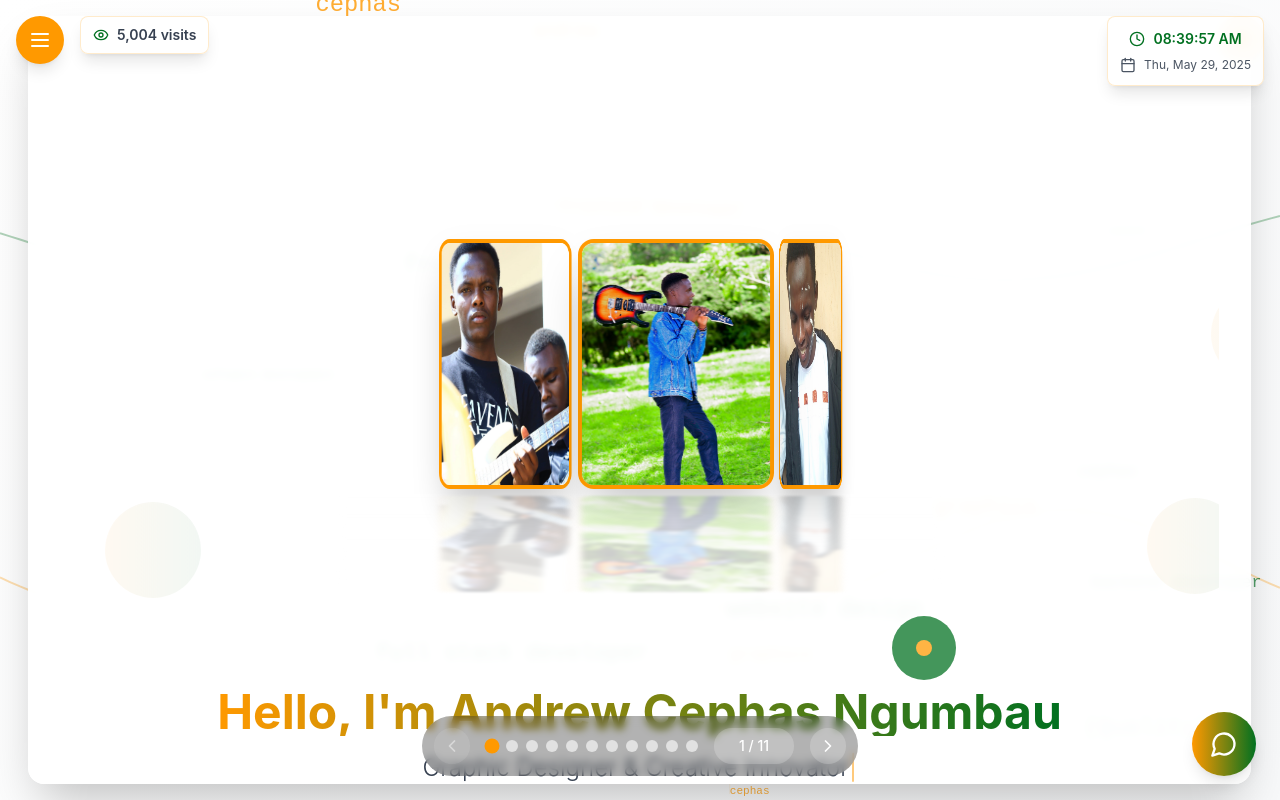
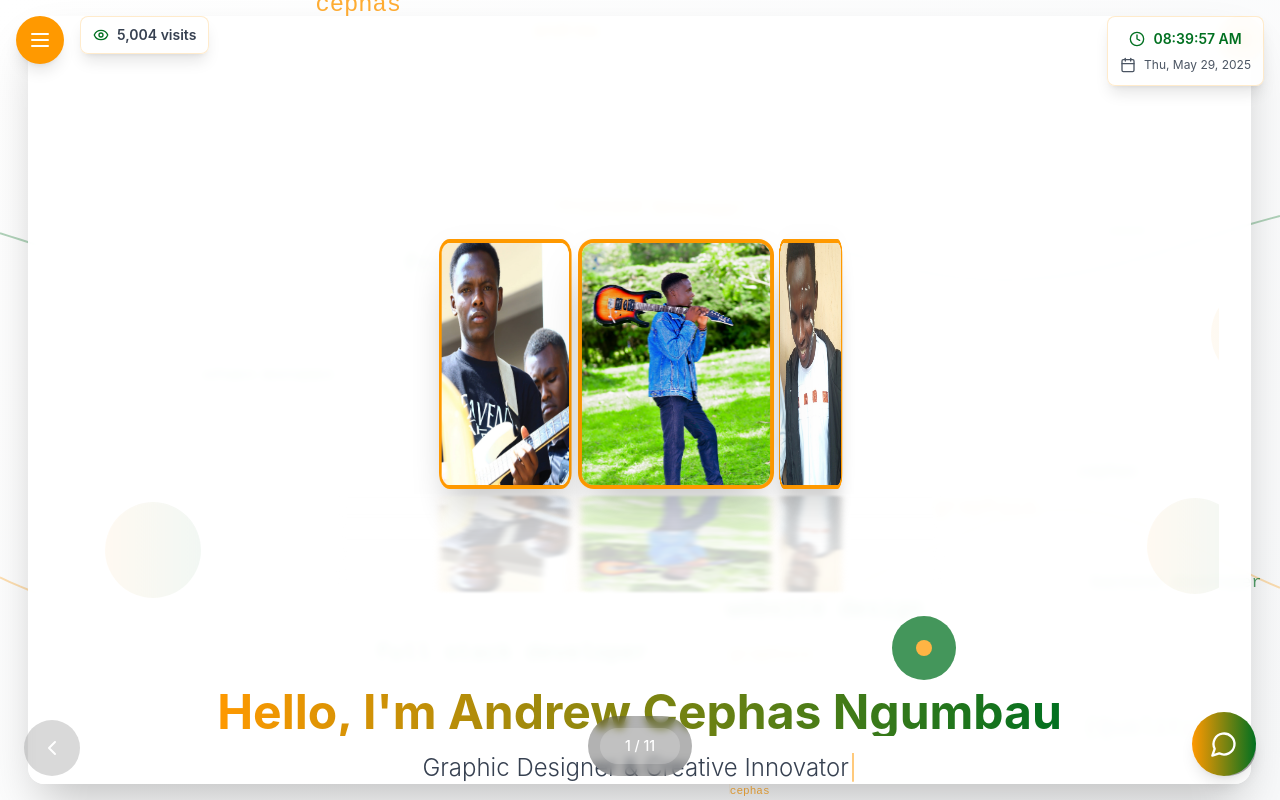
Before and after one commit to Andrewcephas/catech-portfolio, a React (Vite) app: page / in a window 1280 px wide. Built offline with nearby package versions, Linux system fonts and the light colour scheme.

Commit message:
Refactor: UI and content updates
Moved navigation controls to bottom corners, replaced AI images, updated contact and website information, and added a watermark option to the poster download.

```diff
--- a/src/components/BookLayout.tsx
+++ b/src/components/BookLayout.tsx
@@ -1,3 +1,4 @@
+
 import { useState } from "react";
 import { ChevronLeft, ChevronRight, Menu, X } from "lucide-react";
 import DateTimeDisplay from "./DateTimeDisplay";
@@ -117,45 +118,30 @@ const BookLayout = ({ currentPage, setCurrentPage }: BookLayoutProps) => {
           </div>
         </div>
 
-        {/* Enhanced Responsive Navigation Controls */}
-        <div className="fixed bottom-4 md:bottom-6 left-1/2 transform -translate-x-1/2 z-30">
-          <div className="flex items-center justify-center space-x-2 md:space-x-4 bg-black/30 backdrop-blur-sm p-2 md:p-3 rounded-full">
-            {/* Previous Button */}
+        {/* Previous Button - Bottom Left Corner */}
         <button
           onClick={prevPage}
           disabled={currentPage === 0}
-              className="p-2 bg-white/20 rounded-full text-white transition-all duration-300 hover:bg-white/30 hover:scale-110 disabled:opacity-50 disabled:cursor-not-allowed disabled:hover:scale-100"
+          className="fixed bottom-4 left-4 md:bottom-6 md:left-6 z-30 p-3 md:p-4 bg-black/30 backdrop-blur-sm rounded-full text-white transition-all duration-300 hover:bg-black/50 hover:scale-110 disabled:opacity-50 disabled:cursor-not-allowed disabled:hover:scale-100"
         >
-              <ChevronLeft size={16} className="md:w-5 md:h-5" />
+          <ChevronLeft size={20} className="md:w-6 md:h-6" />
         </button>
 
-            {/* Page Dots - Hidden on mobile */}
-            <div className="hidden md:flex space-x-2">
-              {pages.map((_, index) => (
+        {/* Next Button - Bottom Right Corner */}
         <button
-                  key={index}
-                  onClick={() => setCurrentPage(index)}
-                  className={`w-2 h-2 md:w-3 md:h-3 rounded-full transition-all duration-300 ${currentPage === index
-                    ? 'bg-[#ff9900] scale-125 shadow-lg'
-                    : 'bg-white/60 hover:bg-white/90'
-                    }`}
-                />
-              ))}
-            </div>
+          onClick={nextPage}
+          disabled={currentPage === pages.length - 1}
+          className="fixed bottom-4 right-4 md:bottom-6 md:right-6 z-30 p-3 md:p-4 bg-black/30 backdrop-blur-sm rounded-full text-white transition-all duration-300 hover:bg-black/50 hover:scale-110 disabled:opacity-50 disabled:cursor-not-allowed disabled:hover:scale-100"
+        >
+          <ChevronRight size={20} className="md:w-6 md:h-6" />
+        </button>
 
-            {/* Page Number - Center */}
+        {/* Page Counter - Bottom Center */}
+        <div className="fixed bottom-4 md:bottom-6 left-1/2 transform -translate-x-1/2 z-30">
+          <div className="flex items-center justify-center bg-black/30 backdrop-blur-sm p-2 md:p-3 rounded-full">
             <div className="text-white font-medium px-3 md:px-4 py-1 md:py-2 bg-white/20 rounded-full text-xs md:text-sm min-w-[60px] md:min-w-[80px] text-center">
               {currentPage + 1} / {pages.length}
             </div>
-
-            {/* Next Button */}
-            <button
-              onClick={nextPage}
-              disabled={currentPage === pages.length - 1}
-              className="p-2 bg-white/20 rounded-full text-white transition-all duration-300 hover:bg-white/30 hover:scale-110 disabled:opacity-50 disabled:cursor-not-allowed disabled:hover:scale-100"
-            >
-              <ChevronRight size={16} className="md:w-5 md:h-5" />
-            </button>
           </div>
         </div>
       </div>
--- a/src/components/pages/ContactPage.tsx
+++ b/src/components/pages/ContactPage.tsx
@@ -14,6 +14,14 @@ const ContactPage = () => {
   const handleSubmit = async (e: React.FormEvent) => {
     e.preventDefault();
     setIsSubmitting(true);
+
+    // Create mailto link with form data
+    const subject = `New Contact Form Submission from ${formData.name}`;
+    const body = `Name: ${formData.name}\nEmail: ${formData.email}\n\nMessage:\n${formData.message}`;
+    const mailtoLink = `mailto:ngumbaucephas2@gmail.com?subject=${encodeURIComponent(subject)}&body=${encodeURIComponent(body)}`;
+
+    // Open email client
+    window.open(mailtoLink, '_blank');
 
     // Simulate form submission
     setTimeout(() => {
@@ -44,9 +52,9 @@ const ContactPage = () => {
     {
       icon: MapPin,
       label: "Website",
-      value: "ceo.catech.co.ke",
+      value: "catech.co.ke",
       color: "text-[#ff9900]",
-      action: () => window.open('https://ceo.catech.co.ke', '_blank')
+      action: () => window.open('https://catech.co.ke', '_blank')
     },
   ];
 
@@ -94,7 +102,7 @@ const ContactPage = () => {
 
         {submitted && (
           <div className="mb-4 p-3 bg-green-100 border border-green-400 text-green-700 rounded-lg animate-fade-in">
-            ✅ Message sent successfully! I'll get back to you soon.
+            ✅ Email client opened! Your message is ready to send.
           </div>
         )}
 
@@ -139,7 +147,7 @@ const ContactPage = () => {
             {isSubmitting ? (
               <>
                 <div className="animate-spin rounded-full h-5 w-5 border-b-2 border-white"></div>
-                <span>Sending...</span>
+                <span>Opening Email...</span>
               </>
             ) : (
               <>
--- a/src/components/pages/DesignGeneratorPage.tsx
+++ b/src/components/pages/DesignGeneratorPage.tsx
@@ -1,4 +1,3 @@
-
 import { useState, useRef } from 'react';
 import { Wand2, Download, RefreshCw, Upload } from 'lucide-react';
 import html2canvas from 'html2canvas';
@@ -10,7 +9,7 @@ const DesignGeneratorPage = () => {
   const [quote, setQuote] = useState('He is not here; he has risen! Remember how he told you, while he was still with you in Galilee.');
   const [reference, setReference] = useState('Matthew 28:6');
   const [footerText, setFooterText] = useState('CATECH SOLUTIONS | ngumbaucephas2@gmail.com | +254 793 614 592');
-  const [userImage, setUserImage] = useState('/lovable-uploads/f04b0568-f72c-43fd-8e57-133cc4af1de6.png');
+  const [userImage, setUserImage] = useState('/lovable-uploads/6c8e0281-552c-47c5-b19f-da650e506a20.png');
   const [isDownloading, setIsDownloading] = useState(false);
   const posterRef = useRef<HTMLDivElement>(null);
 
@@ -44,13 +43,18 @@ const DesignGeneratorPage = () => {
   const downloadPoster = async () => {
     if (!posterRef.current) return;
 
+    const withWatermark = window.confirm("Do you want to download with watermark?\n\nClick OK for watermark (free)\nClick Cancel for no watermark (paid)");
+
+    if (!withWatermark) {
+      alert("To download without watermark, please pay to CATECH account 0793614592 and contact us for the watermark-free version.");
+      return;
+    }
+
     setIsDownloading(true);
     try {
-      // Create a temporary clone for download to avoid affecting the preview
       const originalElement = posterRef.current;
       const clonedElement = originalElement.cloneNode(true) as HTMLElement;
 
-      // Remove any animations and motion effects from the clone
       const removeAnimations = (element: HTMLElement) => {
         element.style.animation = 'none';
         element.style.transition = 'none';
@@ -63,17 +67,15 @@ const DesignGeneratorPage = () => {
 
       removeAnimations(clonedElement);
 
-      // Temporarily add clone to DOM for rendering
       clonedElement.style.position = 'absolute';
       clonedElement.style.left = '-9999px';
       clonedElement.style.top = '0';
       document.body.appendChild(clonedElement);
 
-      // Wait for fonts and images to load
       await new Promise(resolve => setTimeout(resolve, 1000));
 
       const canvas = await html2canvas(clonedElement, {
-        scale: 4, // Higher scale for better quality
+        scale: 4,
         useCORS: true,
         allowTaint: false,
         backgroundColor: '#f8f9fa',
@@ -86,7 +88,6 @@ const DesignGeneratorPage = () => {
         foreignObjectRendering: false,
         imageTimeout: 0,
         onclone: (clonedDoc) => {
-          // Ensure all styles are properly applied
           const clonedPoster = clonedDoc.querySelector('[data-poster-ref]') as HTMLElement;
           if (clonedPoster) {
             clonedPoster.style.width = '400px';
@@ -97,15 +98,12 @@ const DesignGeneratorPage = () => {
         }
       });
 
-      // Remove clone from DOM
       document.body.removeChild(clonedElement);
 
-      // Create download link
       const link = document.createElement('a');
       link.download = `${mainTitle}-${scriptTitle}-poster-${Date.now()}.png`;
       link.href = canvas.toDataURL('image/png', 1.0);
 
-      // Trigger download
       document.body.appendChild(link);
       link.click();
       document.body.removeChild(link);
@@ -251,7 +249,6 @@ const DesignGeneratorPage = () => {
           <div className="bg-white p-3 md:p-6 rounded-xl border border-gray-200">
             <h3 className="text-lg md:text-xl font-bold text-gray-800 mb-3 md:mb-4">Live Preview</h3>
 
-            {/* Poster Preview - Fixed dimensions for consistent download */}
             <div
               ref={posterRef}
               data-poster-ref="true"
@@ -262,7 +259,6 @@ const DesignGeneratorPage = () => {
                 maxWidth: '100%'
               }}
             >
-              {/* Company Logo - Top Center */}
               <div className="absolute top-4 left-1/2 transform -translate-x-1/2 z-10">
                 <img
                   src="/lovable-uploads/a6a68b67-9026-42f1-a535-3e8057802d8c.png"
@@ -273,19 +269,15 @@ const DesignGeneratorPage = () => {
                 />
               </div>
 
-              {/* Tagline - Top Left */}
               <div className="absolute top-4 left-4 z-10">
                 <span className="text-[#ff9900] font-bold text-base" style={{ fontFamily: 'Arial Black, sans-serif' }}>
                   {tagline}
                 </span>
               </div>
 
-              {/* Main Content Area - Centered between logo and footer */}
               <div className="absolute" style={{ top: '80px', left: '16px', right: '16px', bottom: '60px' }}>
                 <div className="flex h-full">
-                  {/* Left Side - Text Content */}
                   <div className="w-1/2 pr-4 flex flex-col justify-center">
-                    {/* Main Title */}
                     <div className="mb-4">
                       <h1 className="text-black font-bold text-2xl leading-tight" style={{ fontFamily: 'Arial Black, sans-serif' }}>
                         {mainTitle}
@@ -301,7 +293,6 @@ const DesignGeneratorPage = () => {
                       </h1>
                     </div>
 
-                    {/* Quote Text - Better wrapping */}
                     <div className="mb-4">
                       <p className="text-gray-800 text-sm leading-relaxed" style={{
                         wordWrap: 'break-word',
@@ -312,7 +303,6 @@ const DesignGeneratorPage = () => {
                       </p>
                     </div>
 
-                    {/* Reference */}
                     <div>
                       <span className="bg-[#ff9900] text-white px-3 py-1 rounded-full text-xs font-medium">
                         {reference}
@@ -320,7 +310,6 @@ const DesignGeneratorPage = () => {
                     </div>
                   </div>
 
-                  {/* Right Side - Image */}
                   <div className="w-1/2 pl-4 flex justify-center items-center">
                     <div className="relative" style={{ width: '140px', height: '200px' }}>
                       <img
@@ -339,7 +328,6 @@ const DesignGeneratorPage = () => {
                 </div>
               </div>
 
-              {/* Watermark - Right Side */}
               <div
                 className="absolute right-3 top-1/2 transform -translate-y-1/2 rotate-90 opacity-10 z-0"
                 style={{ transformOrigin: 'center' }}
@@ -349,7 +337,6 @@ const DesignGeneratorPage = () => {
                 </span>
               </div>
 
-              {/* Footer */}
               <div className="absolute bottom-0 left-0 right-0 bg-[#ff9900] text-white text-center py-2">
                 <p className="text-xs font-medium px-2" style={{
                   wordWrap: 'break-word',
--- a/src/components/pages/TestimonialsPage.tsx
+++ b/src/components/pages/TestimonialsPage.tsx
@@ -7,7 +7,7 @@ const TestimonialsPage = () => {
       name: "Sarah Johnson",
       role: "Marketing Director",
       company: "TechStart Kenya",
-      image: "https://images.unsplash.com/photo-1494790108755-2616b612b993?w=100&h=100&fit=crop",
+      image: "/lovable-uploads/6c8e0281-552c-47c5-b19f-da650e506a20.png",
       rating: 5,
       text: "Andrew delivered exceptional branding materials for our startup. His attention to detail and creative vision exceeded our expectations. The final designs perfectly captured our company's essence.",
       project: "Complete Brand Identity"
@@ -16,7 +16,7 @@ const TestimonialsPage = () => {
       name: "Michael Chen",
       role: "CEO",
       company: "Digital Solutions Ltd",
-      image: "https://images.unsplash.com/photo-1472099645785-5658abf4ff4e?w=100&h=100&fit=crop",
+      image: "/lovable-uploads/6c8e0281-552c-47c5-b19f-da650e506a20.png",
       rating: 5,
       text: "Working with Andrew was a pleasure. He not only designed a beautiful website but also developed it flawlessly. His hybrid skills in design and development are rare and valuable.",
       project: "Website Design & Development"
@@ -25,7 +25,7 @@ const TestimonialsPage = () => {
       name: "Grace Wanjiku",
       role: "Small Business Owner",
       company: "Grace Boutique",
-      image: "https://images.unsplash.com/photo-1438761681033-6461ffad8d80?w=100&h=100&fit=crop",
+      image: "/lovable-uploads/6c8e0281-552c-47c5-b19f-da650e506a20.png",
       rating: 5,
       text: "Andrew created stunning print materials for my boutique. From business cards to brochures, everything was perfectly designed and delivered on time. Highly recommended!",
       project: "Print Design Package"
@@ -34,7 +34,7 @@ const TestimonialsPage = () => {
       name: "David Mutua",
       role: "Project Manager",
       company: "Nairobi Tech Hub",
-      image: "https://images.unsplash.com/photo-1507003211169-0a1dd7228f2d?w=100&h=100&fit=crop",
+      image: "/lovable-uploads/6c8e0281-552c-47c5-b19f-da650e506a20.png",
       rating: 5,
       text: "Andrew's professionalism and reliability are outstanding. He consistently delivers high-quality work and communicates effectively throughout the project lifecycle.",
       project: "UI/UX Design"
@@ -43,7 +43,7 @@ const TestimonialsPage = () => {
       name: "Emma Kariuki",
       role: "Creative Director",
       company: "Brandhub Agency",
-      image: "https://images.unsplash.com/photo-1544005313-94ddf0286df2?w=100&h=100&fit=crop",
+      image: "/lovable-uploads/6c8e0281-552c-47c5-b19f-da650e506a20.png",
       rating: 5,
       text: "As a fellow creative, I can appreciate Andrew's artistic eye and technical skills. His ability to bridge design and development makes him an invaluable partner for any project.",
       project: "Brand Guidelines"
@@ -52,7 +52,7 @@ const TestimonialsPage = () => {
       name: "James Ochieng",
       role: "Startup Founder",
       company: "InnovateTech",
-      image: "https://images.unsplash.com/photo-1500648767791-00dcc994a43e?w=100&h=100&fit=crop",
+      image: "/lovable-uploads/6c8e0281-552c-47c5-b19f-da650e506a20.png",
       rating: 5,
       text: "Andrew transformed our vague ideas into a concrete visual identity. His creativity and problem-solving skills helped us stand out in a competitive market.",
       project: "Complete Branding"
@@ -76,7 +76,7 @@ const TestimonialsPage = () => {
         <div className="relative w-40 h-28 mx-auto mb-4 transform -rotate-2">
           <div className="absolute inset-0 bg-gradient-to-br from-[#017020]/20 to-[#ff9900]/20 rounded-lg border-2 border-[#017020] border-opacity-100"></div>
           <img
-            src="https://images.unsplash.com/photo-1552664730-d307ca884978?w=200&h=150&fit=crop"
+            src="/lovable-uploads/6c8e0281-552c-47c5-b19f-da650e506a20.png"
             alt="Team collaboration"
             className="w-full h-full object-cover rounded-lg"
           />
@@ -111,7 +111,6 @@ const TestimonialsPage = () => {
             style={{ animationDelay: `${index * 0.1}s` }}
           >
             <div className="flex items-start space-x-4">
-              {/* Profile Image */}
               <div className="relative">
                 <div className="w-16 h-16 rounded-full overflow-hidden border-2 border-[#ff9900] flex-shrink-0">
                   <img
@@ -122,7 +121,6 @@ const TestimonialsPage = () => {
                 </div>
               </div>
 
-              {/* Content */}
               <div className="flex-1">
                 <div className="flex items-center justify-between mb-2">
                   <div>
@@ -153,11 +151,13 @@ const TestimonialsPage = () => {
         ))}
       </div>
 
-      {/* Call to Action */}
       <div className="text-center p-6 bg-gradient-to-r from-[#ff9900]/5 to-[#017020]/5 rounded-xl border border-[#ff9900]/20 animate-fade-in">
         <h3 className="text-xl font-bold text-gray-800 mb-2">Ready to Work Together?</h3>
         <p className="text-gray-600 mb-4">Join these satisfied clients and let's create something amazing</p>
-        <button className="px-6 py-2 bg-gradient-to-r from-[#ff9900] to-[#017020] text-white rounded-full font-semibold hover:scale-105 transition-transform duration-300">
+        <button
+          onClick={() => window.open('mailto:ngumbaucephas2@gmail.com?subject=New Project Inquiry&body=Hello Andrew, I would like to discuss a new project with you.', '_blank')}
+          className="px-6 py-2 bg-gradient-to-r from-[#ff9900] to-[#017020] text-white rounded-full font-semibold hover:scale-105 transition-transform duration-300"
+        >
           Start Your Project
         </button>
       </div>
```
Also changed, not shown: public/lovable-uploads/6c8e0281-552c-47c5-b19f-da650e506a20.png (added). Lines whose indentation alone changed are shown as unchanged.
